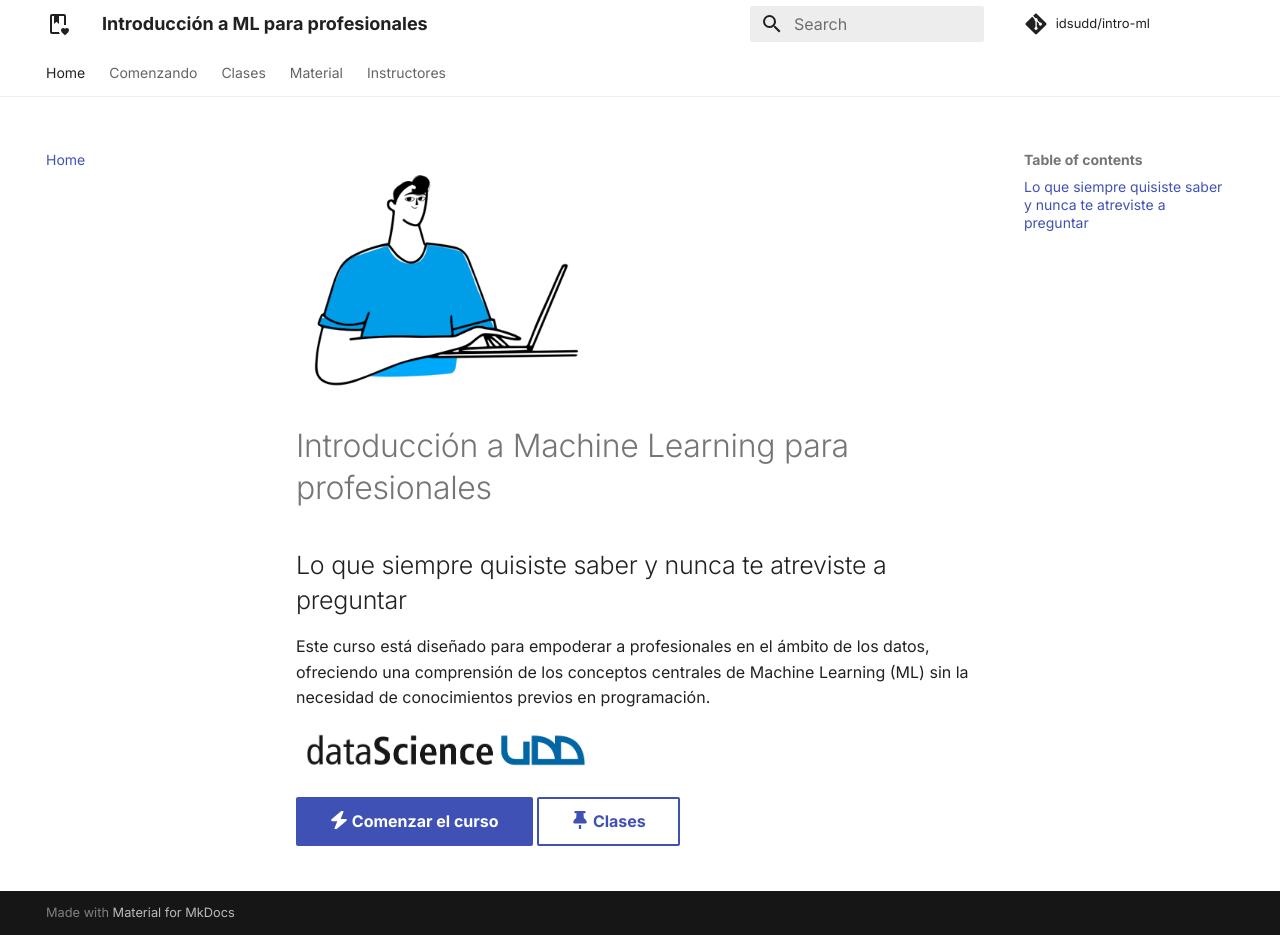
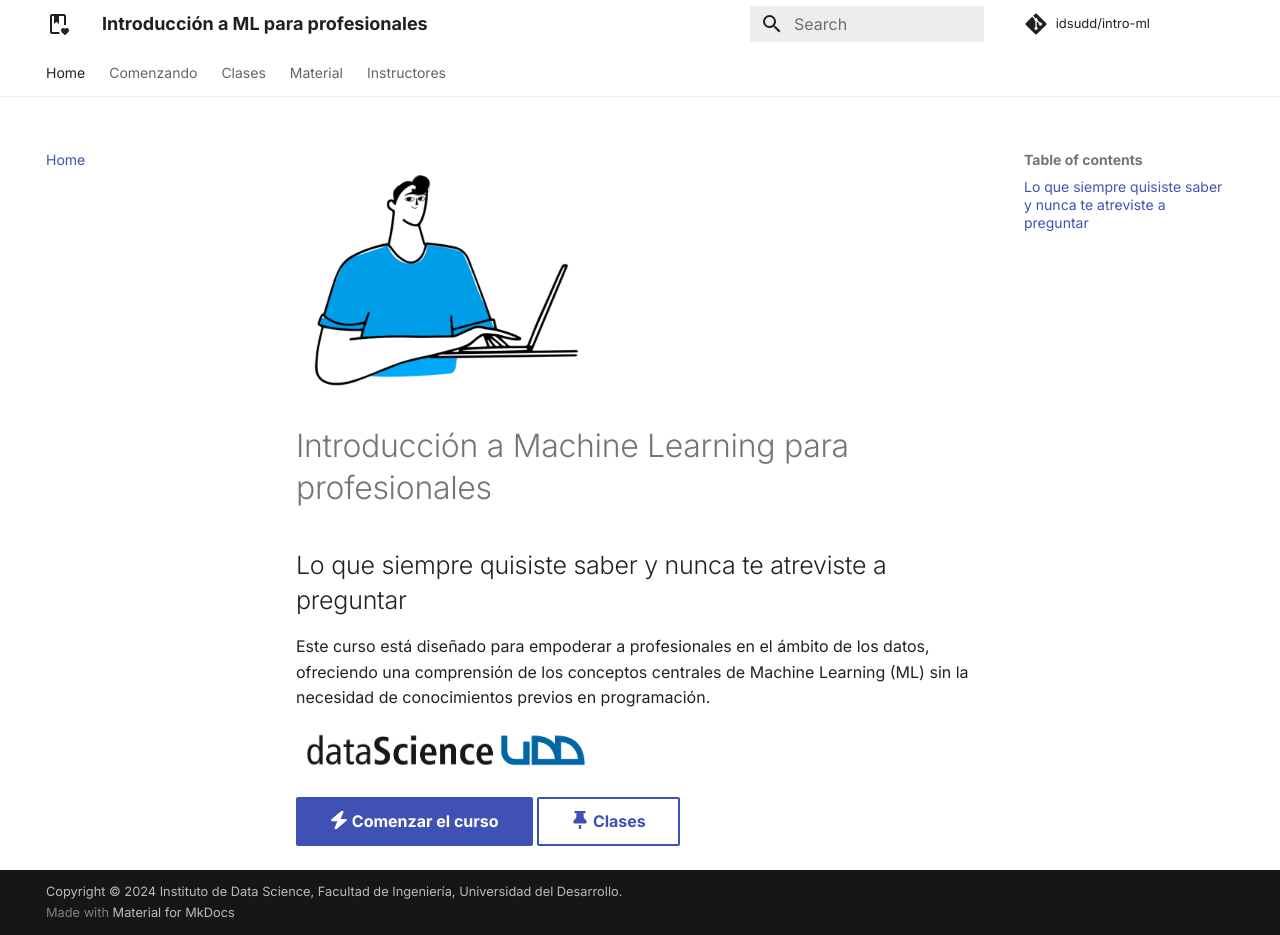
Before and after one commit to idsudd/intro-ml, an MkDocs documentation site: the page built from docs/index.md, in a window 1280 px wide and 935 px high. Built offline with MkDocs 1.6.1 and Material for MkDocs 9.7.7, drawn with Linux system fonts in a browser that asks for light colours; comment, search, counter and statistics services are not loaded.

Commit message:
Update mkdocs.yml

```diff
--- a/mkdocs.yml
+++ b/mkdocs.yml
@@ -12,6 +12,8 @@ site_description: >-
 repo_name: idsudd/intro-ml
 repo_url: https://github.com/idsudd/intro-ml
 
+# Copyright
+copyright: Copyright &copy; 2024 Instituto de Data Science, Facultad de Ingeniería, Universidad del Desarrollo.
 
 # Configuration
 theme:
@@ -32,7 +34,6 @@ theme:
 
 # Additional configuration
 extra:
-  copyright: Copyright &copy; 2024 Instituto de Data Science, Facultad de Ingeniería, Universidad del Desarrollo.
   analytics:
     provider: google
     property: !ENV GOOGLE_ANALYTICS_KEY
```
